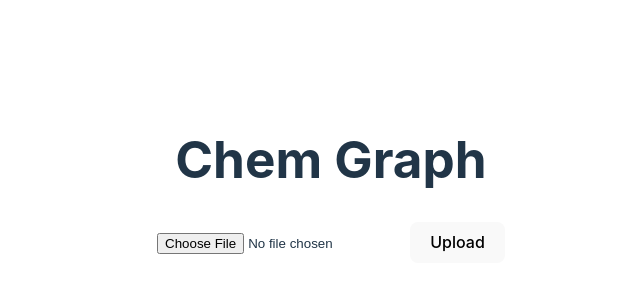
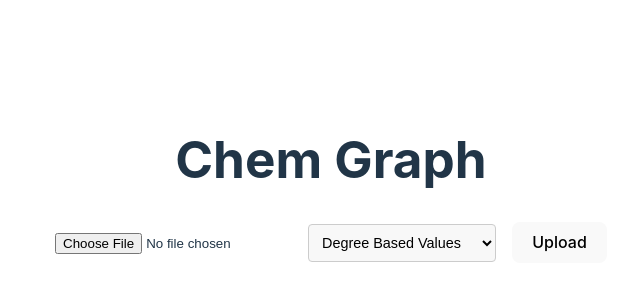
Before and after one commit to aditya-jindal/chem-graph, a React (Vite) app in the folder client/: page / in a window 1280 px wide. Shown: the part 220-520 px from the top of the page, without its empty margins (309-949 px from the left). Built offline with nearby package versions, Linux system fonts and the light colour scheme.

Commit message:
added selection between degree and distance based values in frontend

```diff
--- a/client/src/App.jsx
+++ b/client/src/App.jsx
@@ -5,8 +5,8 @@ import FourColumnsTable from "./FourColumnsTable";
 import DistanceColumnsTable from "./DistanceColumnsTable";
 
 function App() {
-  const APILINK = "https://chem-graph.onrender.com/upload";
-  // const APILINK = "http://localhost:5000/upload";
+  // const APILINK = "https://chem-graph.onrender.com";
+  const APILINK = "http://localhost:5000";
 
   const [file, setFile] = useState(null);
   const [values, setValues] = useState(undefined);
@@ -14,6 +14,12 @@ function App() {
   const [error, setError] = useState(false);
   const onFileChange = (event) => {
     setFile(event.target.files[0]);
+  };
+
+  const [selectedOption, setSelectedOption] = useState("Degree Based Values");
+
+  const handleSelectChange = (event) => {
+    setSelectedOption(event.target.value);
   };
 
   const onFormSubmit = async (event) => {
@@ -25,10 +31,17 @@ function App() {
     try {
       setError(false);
       setLoading(true);
-      const response = await fetch(APILINK, {
-        method: "POST",
-        body: formData,
-      });
+      const response = await fetch(
+        `${APILINK}/${
+          selectedOption === "Degree Based Values"
+            ? "degree_based"
+            : "distance_based"
+        }`,
+        {
+          method: "POST",
+          body: formData,
+        }
+      );
 
       const data = await response.json();
       console.log(data);
@@ -51,21 +64,26 @@ function App() {
           onChange={onFileChange}
           disabled={loading}
         />
+        <select onChange={handleSelectChange}>
+          <option>Degree Based Values</option>
+          <option>Distance Based Values</option>
+        </select>
         <button type="submit" disabled={loading}>
           Upload
         </button>
       </form>
       {loading && <Loader />}
-      {!error && !loading && values && (
-        // <FourColumnsTable values={values} />
-        <>
+      {!error &&
+        !loading &&
+        values &&
+        (selectedOption === "Degree Based Values" ? (
           <FourColumnsTable values={values.four_columns} />
+        ) : (
           <DistanceColumnsTable
             distance_indices={values.distance_indices}
             distance_entropies={values.distance_entropies}
           />
-        </>
-      )}
+        ))}
     </div>
   );
 }
--- a/client/src/DistanceColumnsTable.jsx
+++ b/client/src/DistanceColumnsTable.jsx
@@ -1,10 +1,11 @@
 function DistanceColumnsTable({ distance_indices, distance_entropies }) {
-  const keys = Object.keys(distance_indices);
+  const keys = distance_indices && Object.keys(distance_indices);
 
   return (
     <>
       <h2>Distance Based Values</h2>
-      <div style={{ display: 'flex', justifyContent: 'center' }}>
+      {distance_indices && (
+        <div style={{ display: "flex", justifyContent: "center" }}>
           <table
             style={{ border: "1px solid black", borderCollapse: "collapse" }}
           >
@@ -38,6 +39,7 @@ function DistanceColumnsTable({ distance_indices, distance_entropies }) {
             </tbody>
           </table>
         </div>
+      )}
     </>
   );
 }
--- a/client/src/FourColumnsTable.jsx
+++ b/client/src/FourColumnsTable.jsx
@@ -1,13 +1,17 @@
 function FourColumnsTable({ values }) {
   const keys = values && Object.keys(values[Object.keys(values)[0]]);
-
   return (
     <>
       <h2>Degree Based Values</h2>
-      <table style={{ border: "1px solid black", borderCollapse: "collapse" }}>
+      {values && (
+        <table
+          style={{ border: "1px solid black", borderCollapse: "collapse" }}
+        >
           <thead>
             <tr>
-            <th style={{ border: "1px solid black", padding: "10px" }}>Key</th>
+              <th style={{ border: "1px solid black", padding: "10px" }}>
+                Key
+              </th>
               {Object.keys(values).map((column, index) => (
                 <th
                   key={index}
@@ -36,6 +40,7 @@ function FourColumnsTable({ values }) {
             ))}
           </tbody>
         </table>
+      )}
     </>
   );
 }
--- a/client/src/index.css
+++ b/client/src/index.css
@@ -105,3 +105,12 @@ button:focus-visible {
     background-position: 0% 50%, 50% 50%, 100% 100%;
   }
 }
+
+select {
+  margin-right: 1rem;
+  padding: 9px;
+  font-size: .9em;
+  border: 1px solid #ccc;
+  border-radius: 4px;
+  background-color: #f8f8f8;
+}
```
Also changed, not shown: 1 other file (tests, documents, lock files or other folders). Lines whose indentation alone changed are shown as unchanged.
